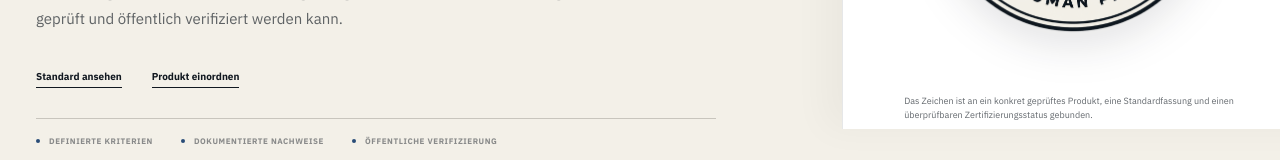
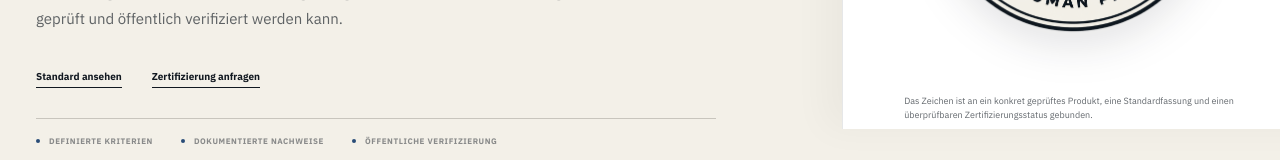
Before and after one commit to dennis-glaser-coder/human-certification-web, a Next.js app: page / in a window 1280 px wide. Shown: the part 521-681 px from the top of the page. Built offline with nearby package versions, Linux system fonts and the light colour scheme.

Commit message:
CTA-Hierarchie und Herstelleransprache schärfen

```diff
--- a/src/app/page.js
+++ b/src/app/page.js
@@ -47,8 +47,8 @@ export default function Home() {
               durch Menschen gefertigt wurde – und wie diese Aussage dokumentiert, geprüft und öffentlich verifiziert werden kann.
             </p>
             <div className="premiumHeroLinks">
-              <Link href="/standard">Standard ansehen</Link>
-              <Link href="/fuer-hersteller">Produkt einordnen</Link>
+              <Link className="premiumHeroPrimary" href="/standard">Standard ansehen</Link>
+              <Link className="premiumHeroSecondary" href="/fuer-hersteller">Zertifizierung anfragen</Link>
             </div>
             <div className="premiumHeroProof" aria-label="Grundprinzipien des Standards">
               <span>Definierte Kriterien</span>
@@ -188,13 +188,13 @@ export default function Home() {
           </div>
           <div>
             <p>
-              Hersteller können ihr Produkt und den zugehörigen Herstellungsprozess zunächst einordnen lassen.
-              Entscheidend sind ein klar abgrenzbares physisches Produkt, nachvollziehbare Arbeitsschritte und geeignete Nachweise.
+              Hersteller reichen ein klar abgegrenztes physisches Produkt und den zugehörigen Herstellungsprozess zur Prüfung ein.
+              Entscheidend sind nachvollziehbare Arbeitsschritte, relevante Produktionsorte und geeignete Nachweise.
             </p>
             <p>
-              Die Anfrage dient der ersten fachlichen Einordnung und ist noch kein formeller Zertifizierungsantrag.
+              Die Anfrage startet mit einer fachlichen Vorprüfung. Bei grundsätzlicher Eignung wird der Zertifizierungsumfang festgelegt.
             </p>
-            <Link className="premiumInlineLink" href="/fuer-hersteller">Produkt einordnen</Link>
+            <Link className="premiumInlineLink" href="/fuer-hersteller">Zertifizierung anfragen</Link>
           </div>
         </div>
       </section>
```
